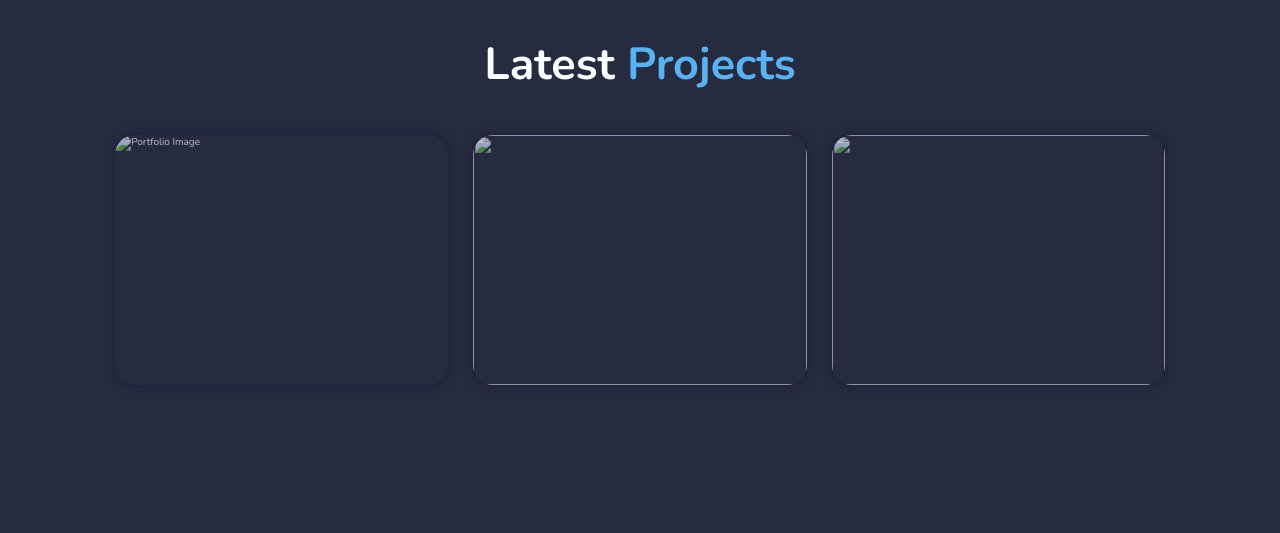
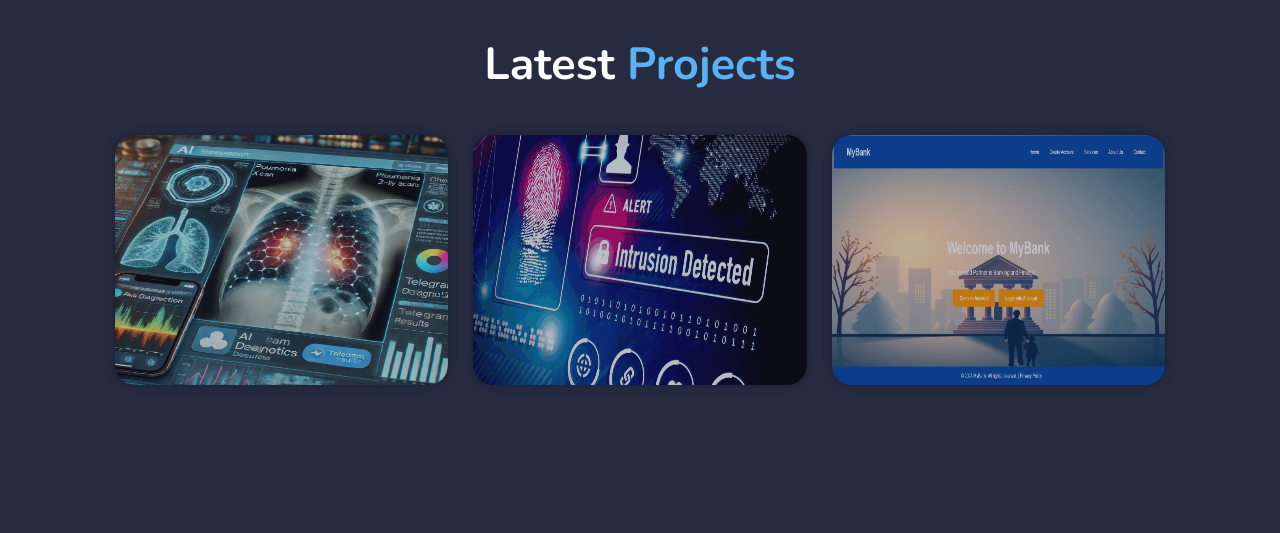
Before and after one commit to kiranmanogna/Kiran_Manogna_Portfolio, a plain HTML site: page index.html in a window 1280 px wide. Shown: the part 3280-3813 px from the top of the page. Drawn offline with nearby package versions, Linux system fonts and the light colour scheme.

Commit message:
Update index.html

```diff
--- a/index.html
+++ b/index.html
@@ -261,7 +261,7 @@
 
         <div class="portfolio-container">
             <div class="portfolio-box">
-                <img src="../Images/chest.webp" alt="Portfolio Image">
+                <img src="chest.webp" alt="Portfolio Image">
                 <div class="portfolio-layer">
                     <h4>Chest x-ray </h4>
                     <p>Chest X-ray Pneumonia Detection Integrated with Telegram Bot using Machine Learning and an NLP Model analyzes X-ray images and medical reports for accurate diagnosis.</p>
@@ -272,7 +272,7 @@
             </div>
 
             <div class="portfolio-box">
-                <img src="../Images/network2.png" alt="">
+                <img src="network2.png" alt="">
                 <div class="portfolio-layer">
                     <h4>Network Intrusion </h4>
                     <p>A Network Intrusion Detection System using Machine Learning detects and prevents cyber threats by analyzing network traffic for anomalies in real time.</p>
@@ -283,7 +283,7 @@
             </div>
 
             <div class="portfolio-box">
-                <img src="../Images/Bank.png" alt="">
+                <img src="Bank.png" alt="">
                 <div class="portfolio-layer">
                     <h4>My Bank Application </h4>
                     <p>My Bank Application is developed with java programming language.</p>
```
